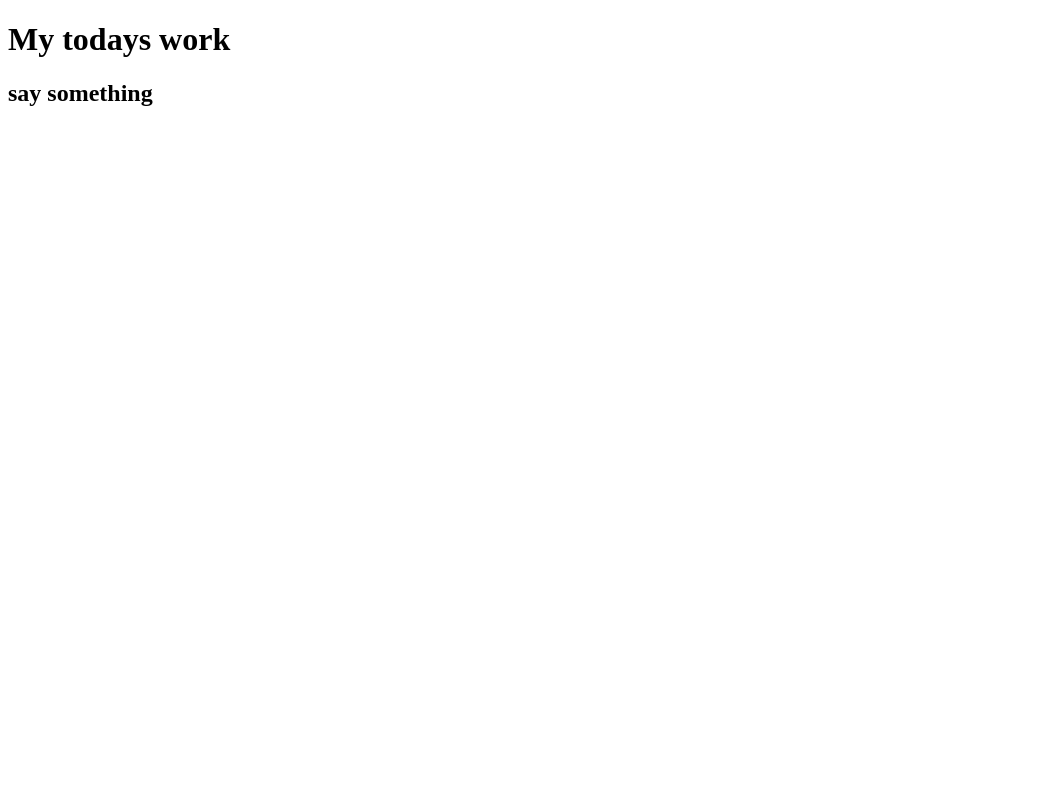
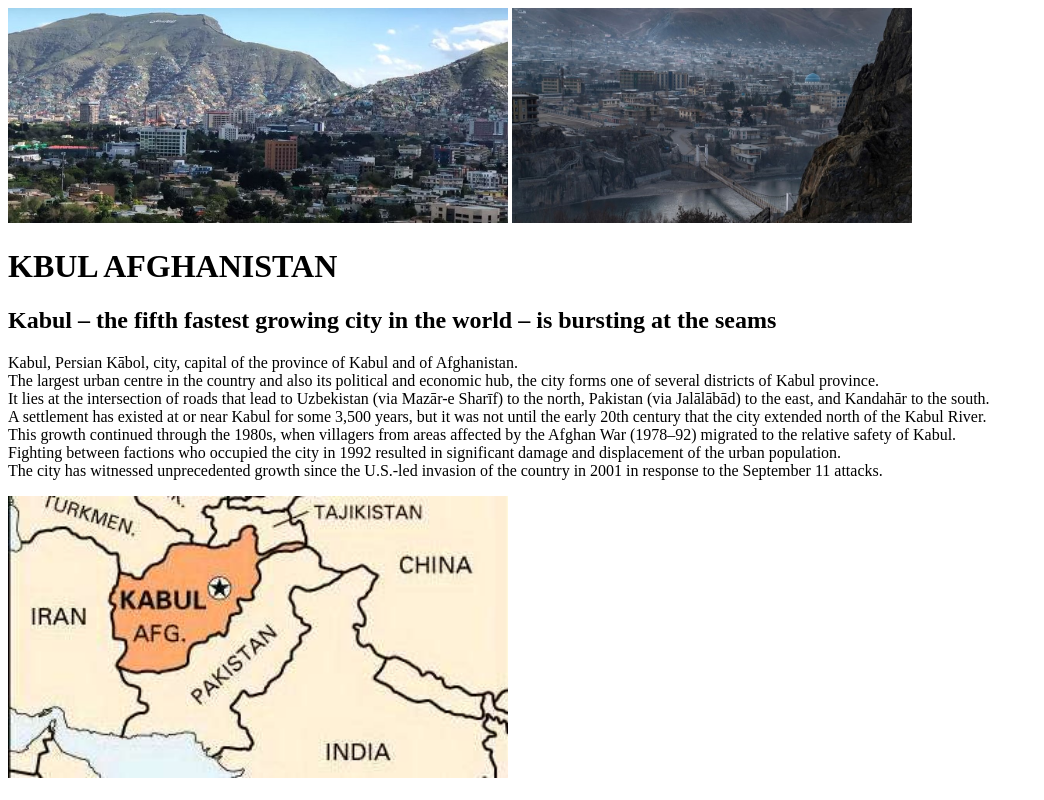
Before and after one commit to Siar-Sohrab/web02, a plain HTML site: page index.html in a window 1280 px wide. Shown: the whole page, without its empty margins (0-1044 px from the left). Drawn offline with Linux system fonts and the light colour scheme.

Commit message:
added photo and text

```diff
--- a/index.html
+++ b/index.html
@@ -4,11 +4,17 @@
     <meta charset="UTF-8">
     <meta http-equiv="X-UA-Compatible" content="IE=edge">
     <meta name="viewport" content="width=device-width, initial-scale=1.0">
-    <title>TODAY</title>
+    <title>KABUL AFGHANISTAN</title>
 </head>
 <body>
-    <head><h1>My todays work</h1></head>
-        <h2>say something</h2>
+    <div>
+        <img src="images/background img 03.png" width="500px">
+        <img src="images/background img 05.jpg" width="400px"> <br>
+        <h1>KBUL AFGHANISTAN</h1>
+        <H2>Kabul – the fifth fastest growing city in the world – is bursting at the seams</H2>
+        <p>Kabul, Persian Kābol, city, capital of the province of Kabul and of Afghanistan.<br> The largest urban centre in the country and also its political and economic hub, the city forms one of several districts of Kabul province.<br> It lies at the intersection of roads that lead to Uzbekistan (via Mazār-e Sharīf) to the north, Pakistan (via Jalālābād) to the east, and Kandahār to the south.<br> A settlement has existed at or near Kabul for some 3,500 years, but it was not until the early 20th century that the city extended north of the Kabul River.<br> This growth continued through the 1980s, when villagers from areas affected by the Afghan War (1978–92) migrated to the relative safety of Kabul.<br> Fighting between factions who occupied the city in 1992 resulted in significant damage and displacement of the urban population.<br> The city has witnessed unprecedented growth since the U.S.-led invasion of the country in 2001 in response to the September 11 attacks.</p>
+        <img src="images/Kabul-Afghanistan map.jpg" width="500px"> <br>
+    </div>
 
 </body>
 </html>
```
Also changed, not shown: images/Kabul-Afghanistan map.jpg (added), images/background img 03.png (added), images/background img 05.jpg (added).
